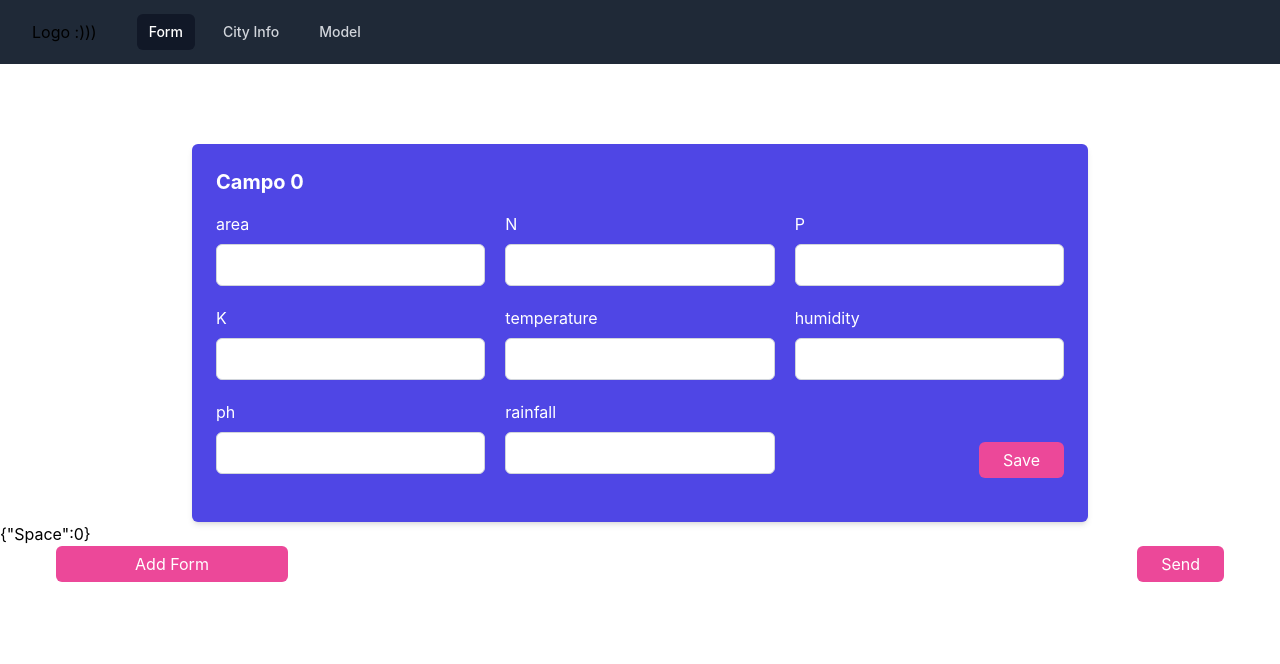
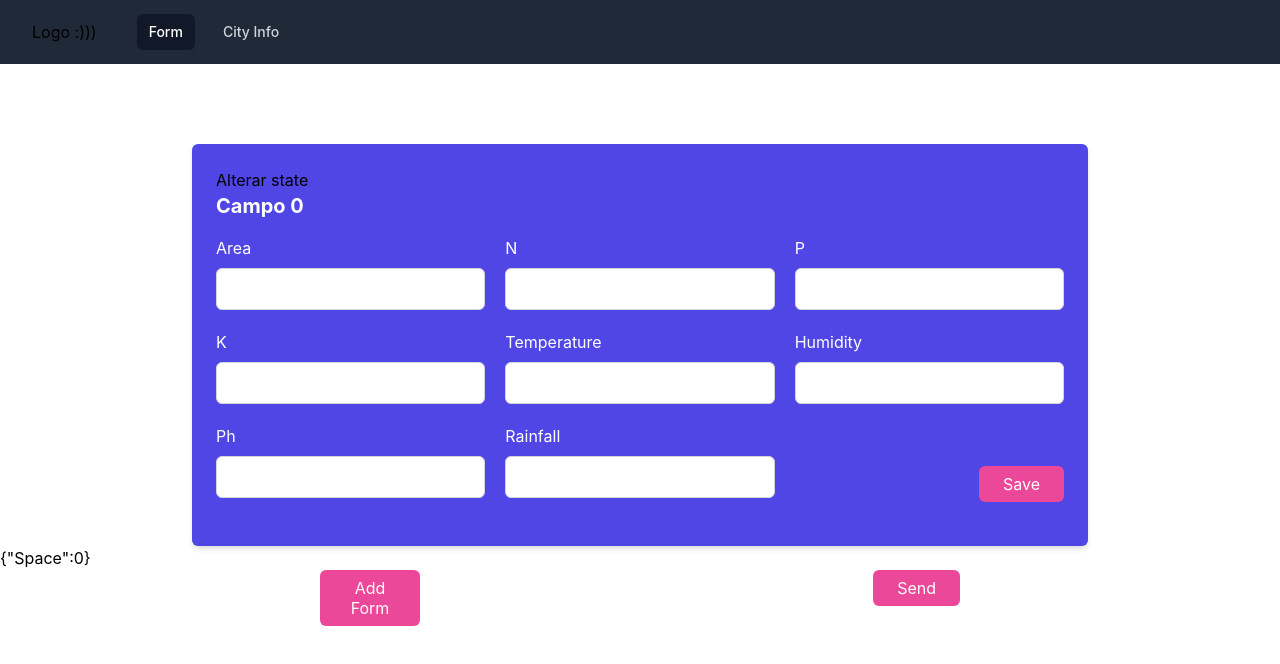
Before and after one commit to Marmelladof/AItiv8, a React (Create React App) app in the folder frontend/: page /form in a window 1280 px wide. Both pictures are taken after a click on the button "Add Form". Shown: the top 664 px of the page. Built offline with nearby package versions, Linux system fonts and the light colour scheme.

Commit message:
Added state cheking and creation of the new forms

```diff
--- a/frontend/src/Store.jsx
+++ b/frontend/src/Store.jsx
@@ -1,6 +1,8 @@
-import { configureStore } from '@reduxjs/toolkit'
+import { configureStore } from "@reduxjs/toolkit";
+import FormSlicer from "./redux/FormSlicer";
 
 export default configureStore({
   reducer: {
+    form: FormSlicer,
   },
-})
+});
--- a/frontend/src/api/apiList.jsx
+++ b/frontend/src/api/apiList.jsx
@@ -3,15 +3,15 @@ import axios from "axios";
 const baseUrl = "http://localhost:8000/";
 
 export const postCrop = async (payload) => {
-   let url = baseUrl + "crop_type";
-  // let url = "https://85febffd-a07e-4718-8df8-0164313ee004.mock.pstmn.io"
+  //  let url = baseUrl + "crop_type";
+  let url = "https://85febffd-a07e-4718-8df8-0164313ee004.mock.pstmn.io";
   return await axios.post(url, payload);
 };
 
 export const postPlanning = async (payload) => {
-  let url = baseUrl + 'optimized_planning'
-  return await axios.post(url, payload)
-}
+  let url = baseUrl + "optimized_planning";
+  return await axios.post(url, payload);
+};
 
 export const getSolution = async () => {
   let url = baseUrl + "solution";
--- a/frontend/src/components/form/Form.jsx
+++ b/frontend/src/components/form/Form.jsx
@@ -1,6 +1,8 @@
 import { useForm } from "react-hook-form";
 import { useState } from "react";
 import { postCrop } from "../../api/apiList";
+import { state, saveForm } from "../../redux/FormSlicer";
+import { useSelector, useDispatch } from "react-redux";
 
 const dados = [
   { label: "area", type: "number" },
@@ -33,6 +35,17 @@ const dados = [
     type: "number",
   },
 ];
+const dadosPlan = [
+  { label: "trocu", type: "number" },
+  {
+    label: "321",
+    type: "number",
+  },
+  {
+    label: "dsadas a",
+    type: "number",
+  },
+];
 
 function Form(props) {
   const { register, handleSubmit } = useForm();
@@ -40,17 +53,28 @@ function Form(props) {
   const [disabled, setDisabled] = useState(false);
   const [editSend, setEditSend] = useState("Save");
 
+  const formState = useSelector(state).form.initialForm;
+  const dispatch = useDispatch();
   return (
     <div>
       <section class="max-w-4xl p-6 mx-auto bg-indigo-600 rounded-md shadow-md dark:bg-gray-800 mt-20">
+        <button onClick={() => dispatch(saveForm())}>Alterar state</button>
         <h1 class="text-xl font-bold text-white capitalize dark:text-white">
           Campo {props.formId}
         </h1>
-        <form class="relative" onSubmit={handleSubmit((data) => formSaveHandler(data))}>
+        <form
+          class="relative"
+          onSubmit={handleSubmit((data) => formSaveHandler(data))}
+        >
           <div class="grid grid-cols-1 gap-5 mt-4 sm:grid-cols-3">
-            {dados.map((dado, i) => (
+            {formState
+              ? dadosPlan.map((dado, i) => (
                   <div>
-                <label class="text-white dark:text-gray-200" for={dado.label}>
+                    <label
+                      style={{ textTransform: "capitalize" }}
+                      class="text-white dark:text-gray-200"
+                      for={dado.label}
+                    >
                       {dado.label}
                     </label>
                     <input
@@ -60,12 +84,39 @@ function Form(props) {
                       })}
                       id={dado.label}
                       type={dado.type}
+                      step={0.00000000000001}
+                      class="block w-full px-4 py-2 mt-2 text-gray-700 bg-white border border-gray-300 rounded-md dark:bg-gray-800 dark:text-gray-300 dark:border-gray-600 focus:border-blue-500 dark:focus:border-blue-500 focus:outline-none focus:ring"
+                    />
+                  </div>
+                ))
+              : dados.map((dado, i) => (
+                  <div>
+                    <label
+                      style={{ textTransform: "capitalize" }}
+                      class="text-white dark:text-gray-200"
+                      for={dado.label}
+                    >
+                      {dado.label}
+                    </label>
+                    <input
+                      {...register(dado.label, {
+                        required: true,
+                        disabled: disabled,
+                      })}
+                      id={dado.label}
+                      type={dado.type}
+                      step={0.00000000000001}
                       class="block w-full px-4 py-2 mt-2 text-gray-700 bg-white border border-gray-300 rounded-md dark:bg-gray-800 dark:text-gray-300 dark:border-gray-600 focus:border-blue-500 dark:focus:border-blue-500 focus:outline-none focus:ring"
                     />
                   </div>
                 ))}
           </div>
-          <button class="px-6 absolute bottom-5 right-0 py-2 leading-5 text-white transition-colors duration-200 transform bg-pink-500 rounded-md hover:bg-pink-700 focus:outline-none focus:bg-gray-600" type="submit">{editSend}</button>
+          <button
+            class="px-6 absolute bottom-5 right-0 py-2 leading-5 text-white transition-colors duration-200 transform bg-pink-500 rounded-md hover:bg-pink-700 focus:outline-none focus:bg-gray-600"
+            type="submit"
+          >
+            {editSend}
+          </button>
           <div class="flex justify-end mt-6" />
         </form>
       </section>
@@ -73,12 +124,11 @@ function Form(props) {
   );
 
   function formSaveHandler(Parameters) {
-    if(!disabled){
-      props.onFormChange(Parameters, props.formId);
+    if (!disabled) {
+      props.onFormChange(Parameters, formState, props.formId);
     }
-    disabled ? setDisabled(false) : setDisabled(true)
-    disabled ? setEditSend("Save") : setEditSend("Edit")
-
+    disabled ? setDisabled(false) : setDisabled(true);
+    disabled ? setEditSend("Save") : setEditSend("Edit");
   }
 }
 
--- a/frontend/src/components/formpage/FormPage.jsx
+++ b/frontend/src/components/formpage/FormPage.jsx
@@ -1,14 +1,15 @@
 import Form from "../form/Form";
 import { useState, useEffect } from "react";
-import { postCrop } from "../../api/apiList";
+import { postCrop, postPlanning } from "../../api/apiList";
 import { saveForm } from "../../redux/FormSlicer";
 import { useSelector, useDispatch, state } from "react-redux";
 
 function FormPage() {
   const [formData, setFormData] = useState([]);
-
-  function handleChange(formResult, formId) {
+  const [planning, setPlanning] = useState();
+  function handleChange(formResult, planning, formId) {
     formData[formId] = formResult;
+    setPlanning(planning);
     setFormData([...formData]);
   }
 
@@ -25,7 +26,7 @@ function FormPage() {
           <p>{JSON.stringify(item)}</p>
         </div>
       ))}
-      <div class="mx-14 grid grid-cols-4 gap-20 relative">
+      <div class="mb-10 left-1/4 w-1/2 grid grid-cols-4 gap-20 relative">
         <button
           class="px-6 py-2 leading-5 text-white transition-colors duration-200 transform bg-pink-500 rounded-md hover:bg-pink-700 focus:outline-none "
           onClick={() => {
@@ -40,7 +41,7 @@ function FormPage() {
           class="right-0 absolute px-6 py-2 leading-5 text-white transition-colors duration-200 transform bg-pink-500 rounded-md hover:bg-pink-700  "
           onClick={() => {
             console.log(formData);
-            postCrop(formData);
+            planning ? postPlanning(formData) : postCrop(formData);
           }}
         >
           Send
--- a/frontend/src/components/navbar/Navbar.jsx
+++ b/frontend/src/components/navbar/Navbar.jsx
@@ -10,8 +10,7 @@ const user = {
 }
 const navigation = [
   { name: 'Form', href: 'Form', current: true },
-  { name: 'City Info', href: 'Info', current: false },
-  { name: 'Model', href: '#', current: false },
+  { name: 'City Info', href: 'Info', current: false }
 ]
 
 function classNames(...classes) {
--- a/frontend/src/redux/FormSlicer.jsx
+++ b/frontend/src/redux/FormSlicer.jsx
@@ -1,6 +1,6 @@
 import { createSlice } from "@reduxjs/toolkit";
 
-export const FormSlicer = createSlice({
+export const form = createSlice({
   name: "form",
   initialState: {
     initialForm: false,
@@ -16,8 +16,8 @@ export const FormSlicer = createSlice({
 });
 
 // Action creators are generated for each case reducer function
-export const { saveForm, incrementByAmount } = FormSlicer.actions;
+export const { saveForm, incrementByAmount } = form.actions;
 
 export const state = (state) => state;
 
-export default FormSlicer.reducer;
+export default form.reducer;
```
Lines whose indentation alone changed are shown as unchanged.
